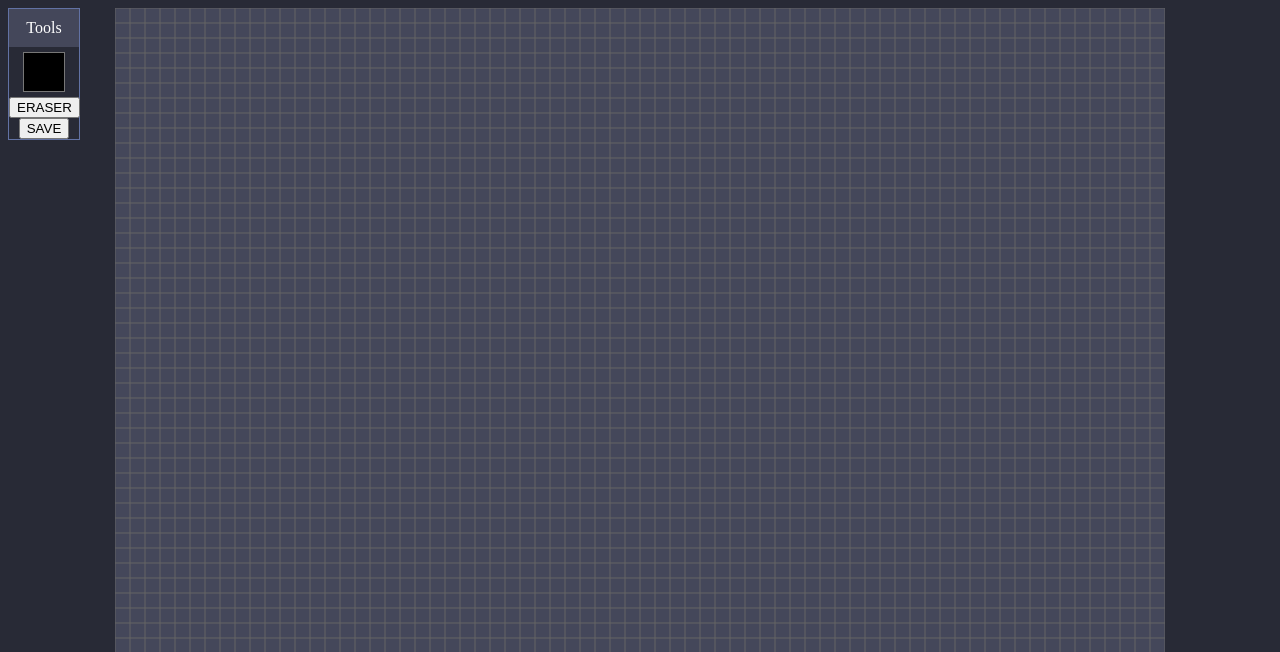
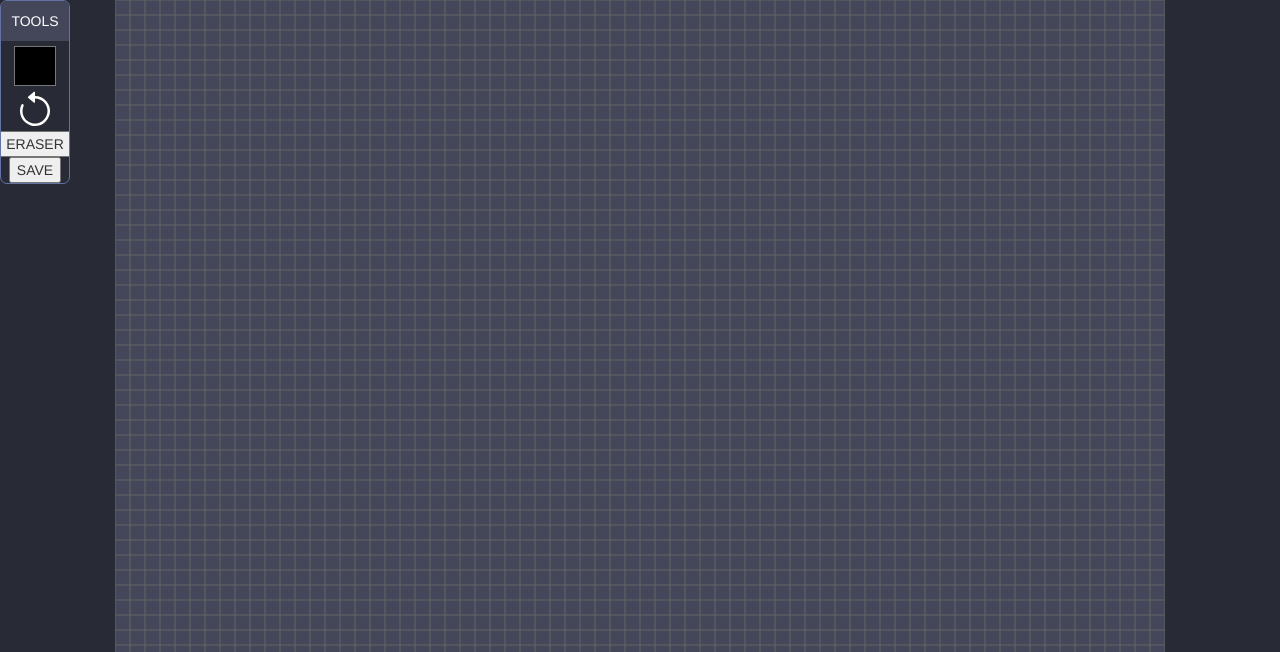
Before and after one commit to 10sikose/pixel_drawer_webtechnologies2020, a PHP site: page / in a window 1280 px wide. Shown: the top 652 px of the page. Run offline with PHP 8.4, Linux system fonts and the light colour scheme.

Commit message:
Added undo icon

```diff
--- a/index.html
+++ b/index.html
@@ -3,6 +3,7 @@
     <head>
         <meta charset="utf-8">
         <title>Pixel Drawer</title>
+        <link rel="stylesheet" href="https://maxcdn.bootstrapcdn.com/bootstrap/3.3.7/css/bootstrap.min.css">
         <link rel="stylesheet" href="style.css">
     </head>
     <body>
@@ -11,8 +12,12 @@
 <div id="toolbox">
 
   <div class="constraint">
-    <div id="toolboxheader">Tools</div>
+    <div id="toolboxheader">TOOLS</div>
     <input type="color" id="colorbox" name="head">
+    <svg xmlns="http://www.w3.org/2000/svg" class="bi bi-arrow-counterclockwise toolbox-icon" viewBox="0 0 16 16">
+      <path fill-rule="evenodd" d="M8 3a5 5 0 1 1-4.546 2.914.5.5 0 0 0-.908-.417A6 6 0 1 0 8 2v1z"/>
+      <path d="M8 4.466V.534a.25.25 0 0 0-.41-.192L5.23 2.308a.25.25 0 0 0 0 .384l2.36 1.966A.25.25 0 0 0 8 4.466z"/>
+    </svg>
     <button type="button" class="color" id="eraser">ERASER</button>
     <button id="save-button" class="button">SAVE</button>
   </div>
--- a/style.css
+++ b/style.css
@@ -51,6 +51,16 @@ body {
 div.constraint {
   max-width: 100px;
   margin: auto;
+  display: flex;
+  flex-direction: column;
+  align-items: center;
+}
+
+.toolbox-icon {
+  display: block;
+  width: 40px;
+  height: 40px;
+  fill: white;
 }
 
 
@@ -59,7 +69,9 @@ div.constraint {
   z-index: 3;
   width: 70px;
   border: 1px solid #6272a4;
+  border-radius: 7px;
   text-align: center;
+  overflow: hidden;
 }
 
 #colorbox {
@@ -69,6 +81,7 @@ div.constraint {
 }
 
 #toolboxheader {
+  width: 100%;
   padding: 10px;
   cursor: move;
   z-index: 4;
```
